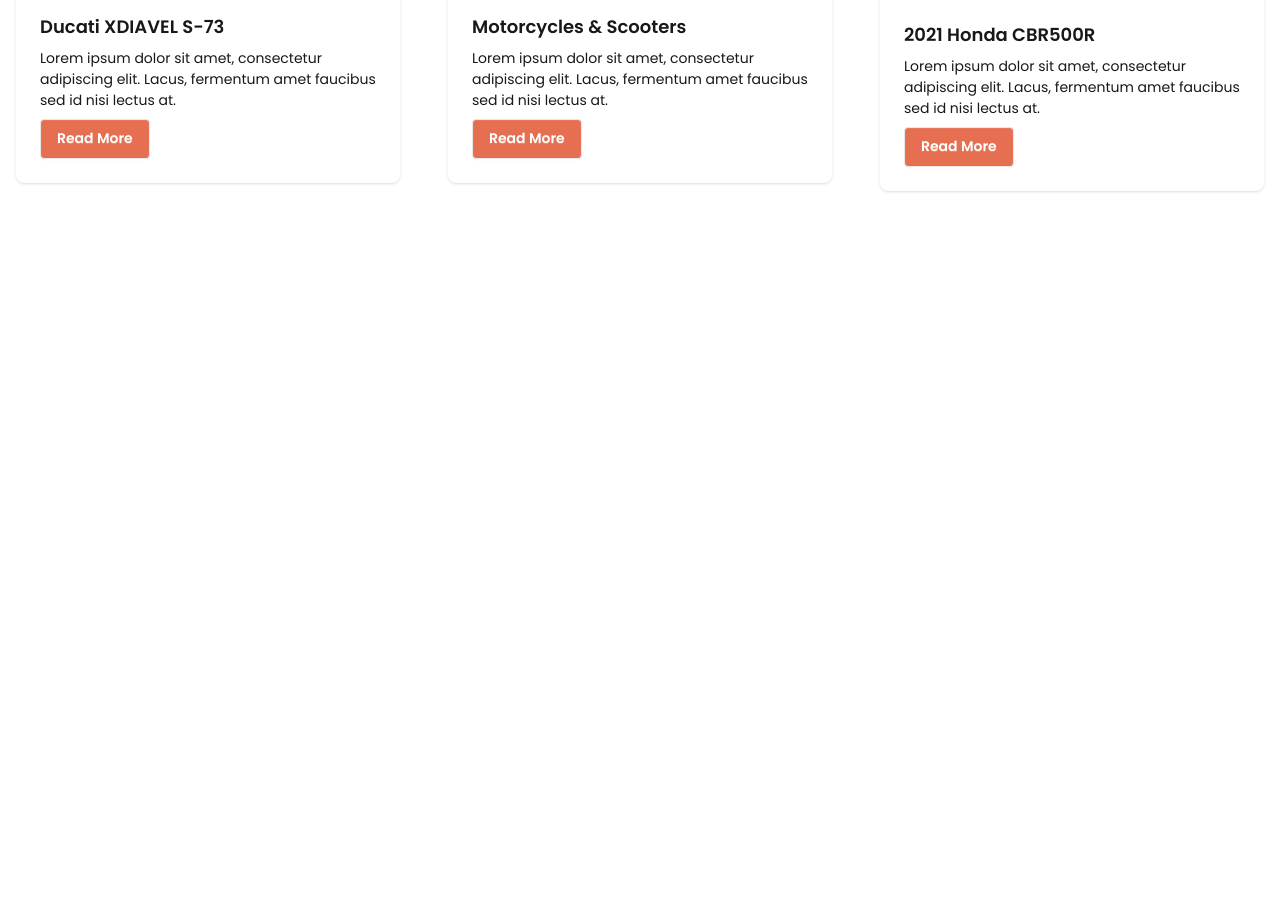
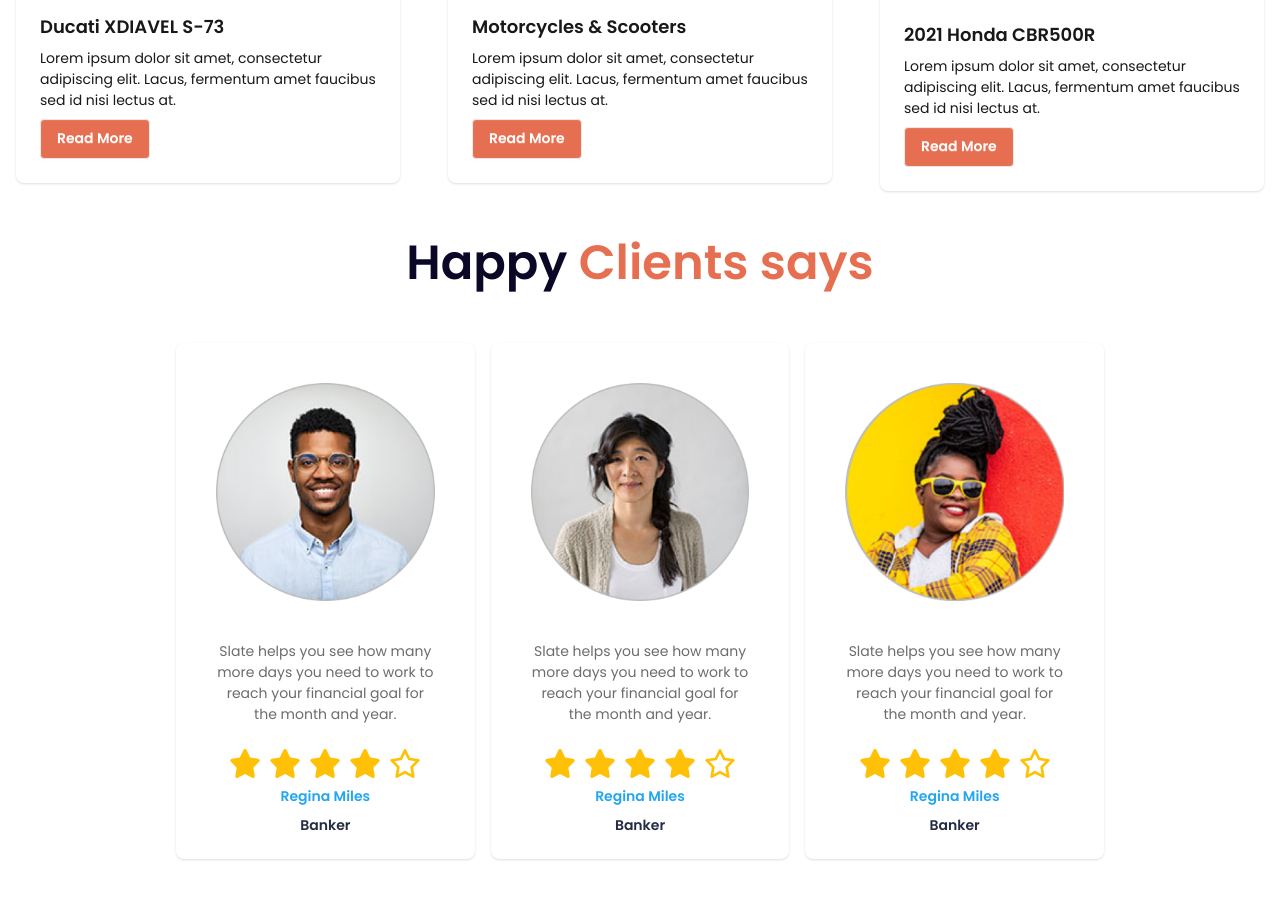
Before and after one commit to dmmalek/biker-zone-tailwind-daisyUi, a plain HTML site: page index.html in a window 1280 px wide. Shown: the part 1286-2185 px from the top of the page. Before the commit the page ends 1525 px from the top, so only its background shows below. Drawn offline with nearby package versions, Linux system fonts and the light colour scheme.

Commit message:
Happy Clients says section

```diff
--- a/index.html
+++ b/index.html
@@ -278,6 +278,92 @@
           </div>
         </div>
       </section>
+      <!-- Happy Clients says  -->
+      <section class="lg:w-3/4 mx-auto">
+        <h2
+          class="text-[#0A0826] font-semibold text-3xl lg:text-5xl text-center mb-10"
+        >
+          Happy <span class="text-[#E76F51]">Clients says</span>
+        </h2>
+        <!-- card section  -->
+        <div
+          class="grid grid-cols-1 lg:grid-cols-3 gap-4 items-center mb-10 p-4"
+        >
+          <div class="card bg-base-100 shadow-sm">
+            <figure class="px-10 pt-10">
+              <img
+                class="w-full"
+                src="./images/others/user-1.png"
+                alt="Shoes"
+                class="rounded-xl"
+              />
+            </figure>
+            <div class="card-body items-center text-center">
+              <p class="text-[#6C6C6C] p-4">
+                Slate helps you see how many more days you need to work to reach
+                your financial goal for the month and year.
+              </p>
+              <div class="card-actions flex-nowrap justify-center">
+                <img src="./images/icons/star-solid.svg" alt="star" />
+                <img src="./images/icons/star-solid.svg" alt="star" />
+                <img src="./images/icons/star-solid.svg" alt="star" />
+                <img src="./images/icons/star-solid.svg" alt="star" />
+                <img src="./images/icons/star-regular.svg" alt="star" />
+              </div>
+              <h4 class="text-[#23A6F0] font-semibold">Regina Miles</h4>
+              <p class="font-semibold text-sm text-[#252B42]">Banker</p>
+            </div>
+          </div>
+          <div class="card bg-base-100 shadow-sm">
+            <figure class="px-10 pt-10">
+              <img
+                src="./images/others/user-2.png"
+                alt="Shoes"
+                class="rounded-xl"
+              />
+            </figure>
+            <div class="card-body items-center text-center">
+              <p class="text-[#6C6C6C] p-4">
+                Slate helps you see how many more days you need to work to reach
+                your financial goal for the month and year.
+              </p>
+              <div class="card-actions flex-nowrap justify-center">
+                <img src="./images/icons/star-solid.svg" alt="star" />
+                <img src="./images/icons/star-solid.svg" alt="star" />
+                <img src="./images/icons/star-solid.svg" alt="star" />
+                <img src="./images/icons/star-solid.svg" alt="star" />
+                <img src="./images/icons/star-regular.svg" alt="star" />
+              </div>
+              <h4 class="text-[#23A6F0] font-semibold">Regina Miles</h4>
+              <p class="font-semibold text-sm text-[#252B42]">Banker</p>
+            </div>
+          </div>
+          <div class="card bg-base-100 shadow-sm">
+            <figure class="px-10 pt-10">
+              <img
+                src="./images/others/user-3.png"
+                alt="Shoes"
+                class="rounded-xl"
+              />
+            </figure>
+            <div class="card-body items-center text-center">
+              <p class="text-[#6C6C6C] p-4">
+                Slate helps you see how many more days you need to work to reach
+                your financial goal for the month and year.
+              </p>
+              <div class="card-actions flex-nowrap justify-center">
+                <img src="./images/icons/star-solid.svg" alt="star" />
+                <img src="./images/icons/star-solid.svg" alt="star" />
+                <img src="./images/icons/star-solid.svg" alt="star" />
+                <img src="./images/icons/star-solid.svg" alt="star" />
+                <img src="./images/icons/star-regular.svg" alt="star" />
+              </div>
+              <h4 class="text-[#23A6F0] font-semibold">Regina Miles</h4>
+              <p class="font-semibold text-sm text-[#252B42]">Banker</p>
+            </div>
+          </div>
+        </div>
+      </section>
     </main>
   </body>
 </html>
```
